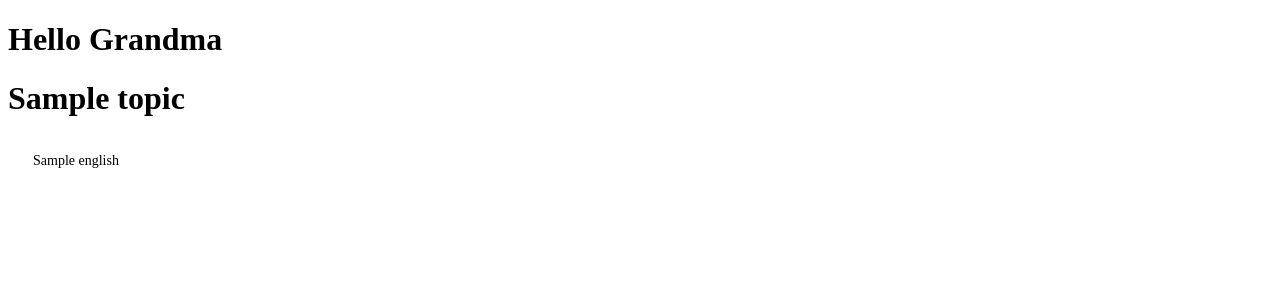
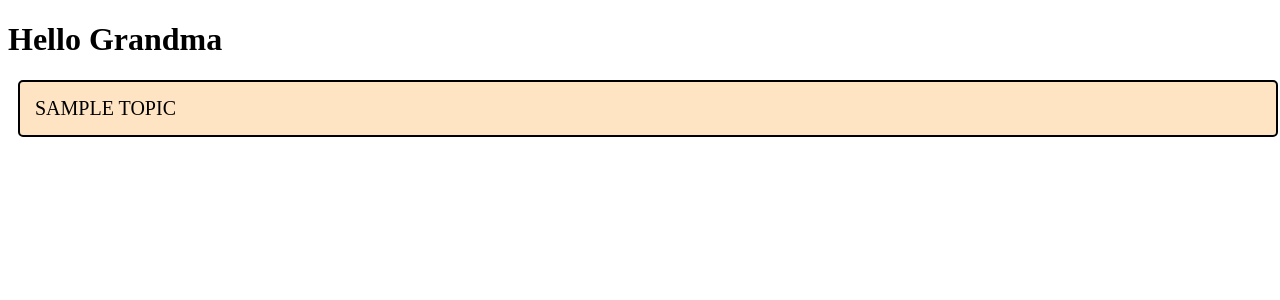
Before and after one commit to lawrluor/grandmaQuickchat, a Flask app: template templates/index.html in a window 1280 px wide. Shown: the top 300 px of the page. Run offline with Flask 3, Linux system fonts and the light colour scheme; the template is opened without the code that fills it: most values are stand-ins (such as "Sample title", 1, 10 or a date in 2020).

Commit message:
updated styles

```diff
--- a/static/styles.css
+++ b/static/styles.css
@@ -5,10 +5,22 @@ body {
 .button {
 	padding: 15px;
 	margin: 10px;
-	font-size: 14px;
+	font-size: 20px;
+	border: 2px black solid;
+	border-radius: 5px;
+	cursor: pointer;
+}
+
+.topic-button {
+	background-color: bisque;
+	text-transform: uppercase;
 }
 
 .display-text {
 	font-weight: bold;
 	font-size: 12.5vw;
 }
+
+.content {
+	display: none;
+}
--- a/templates/index.html
+++ b/templates/index.html
@@ -23,18 +23,28 @@
     <button id="installButton" style="display: none;">Install App</button>
 
     {% for topic in topics %}
-        <h1>{{ topic }}</h1>
+        <div class="button topic-button" onclick="toggleTopicContent('{{ topic }}')">{{ topic }}</div>
+        <div id="{{ topic }}" class="content">
         {% for message in topics[topic] %}
-            <div class="button" onclick="navigateToDisplay('{{ message['chinese'] }}')">{{ message['english'] }}</button>
+            <div class="button" onclick="navigateToDisplay('{{ message['chinese'] }}')">{{ message['english'] }}</div>
         {% endfor %}
+        </div>
     {% endfor %}
 
     <script>
         function navigateToDisplay(text) {
             window.location.href = "{{ url_for('display', text='') }}" + text;
         }
+
+        function toggleTopicContent(topic) {
+            let shown = document.getElementById(topic).style.display;
+            if (!shown || shown === "none") {
+                document.getElementById(topic).style.display = "block";
+            } else {
+                document.getElementById(topic).style.display = "none";
+            }
+        }
     </script>
-
 
     <script>
         let deferredPrompt;
```
